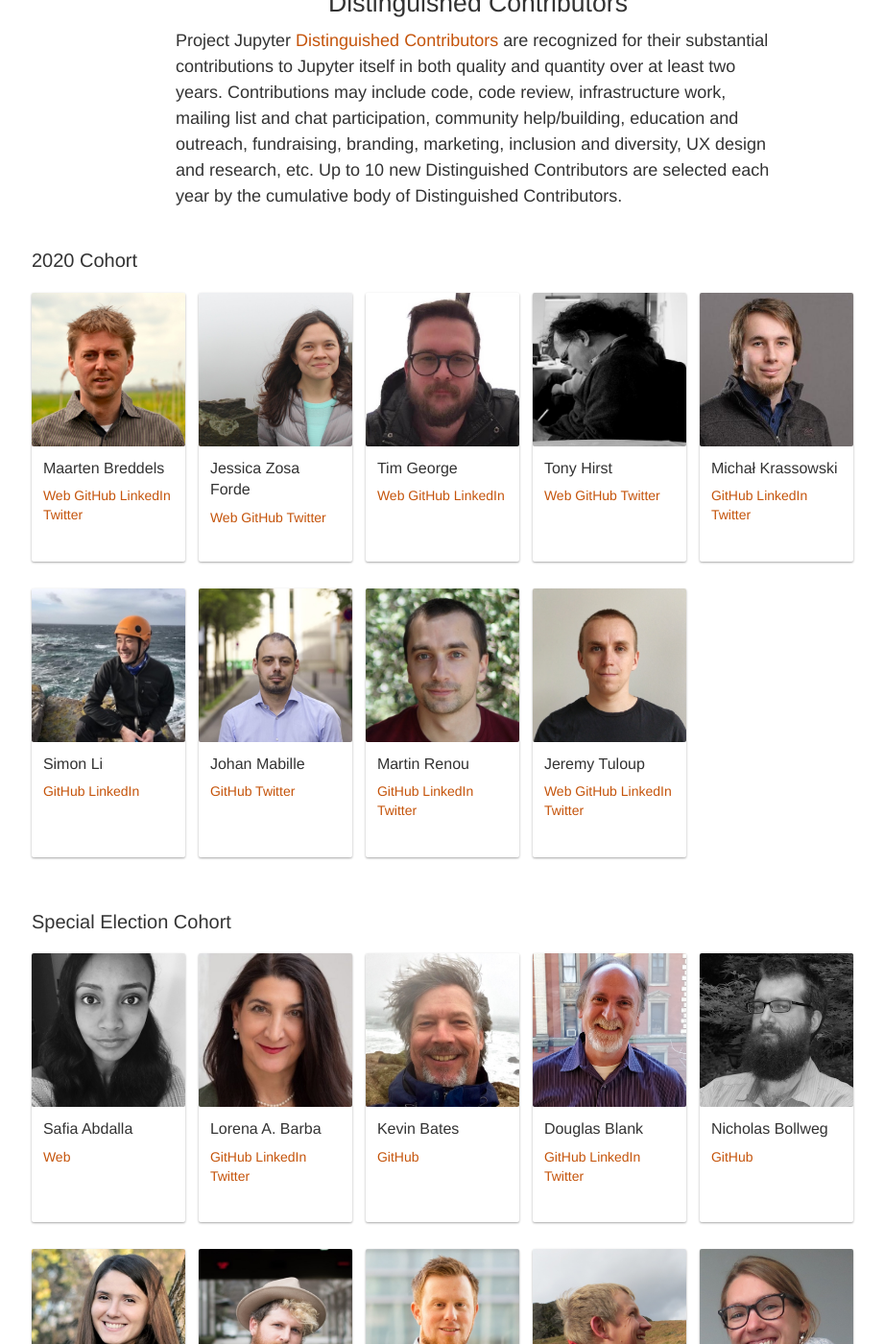
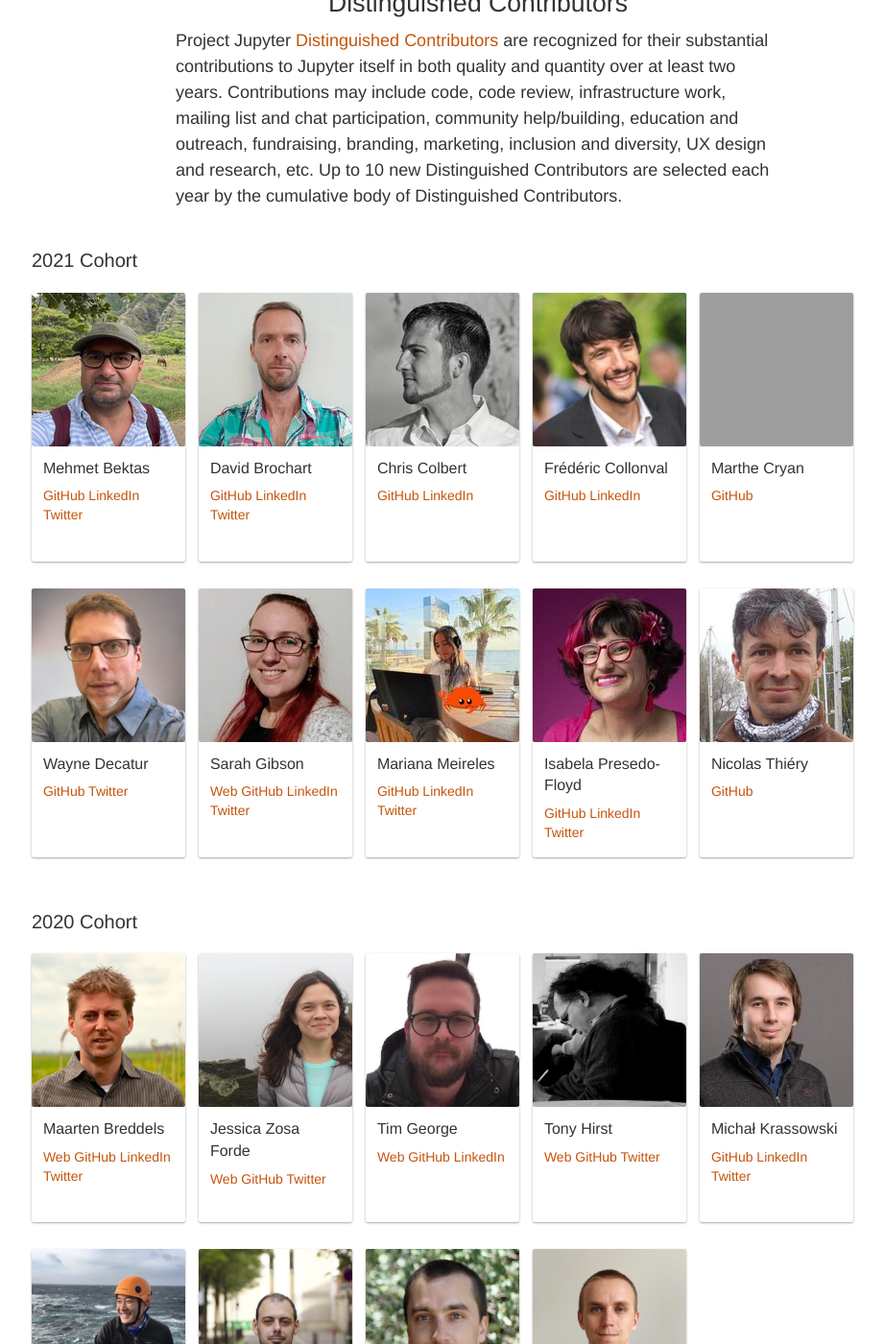
Before and after one commit to jupyter/jupyter.github.io, a Jekyll site: the page built from about.html, in a window 1280 px wide and 1400 px high, scrolled down 724 px. Shown: the whole window at 96% size, without its empty margins (142-1063 px from the left). Built offline with Jekyll 4.4.1, drawn with Linux system fonts in a browser that asks for light colours; comment, search, counter and statistics services are not loaded; grey boxes are pictures that could not be loaded.

Commit message:
Added Jupyter Dinstinguished Contributors 2021 cohort

```diff
--- a/about.html
+++ b/about.html
@@ -16,6 +16,52 @@
   The role of the Jupyter Steering Council is to ensure, through working with and serving the broader Jupyter community, the long-term well-being of the project, both technically and as a community. The Jupyter Steering Council currently consists of the following members (in alphabetical order).
 
 # All bio photos should go in assets/bios cut at 160x160px
+distinguished_2021:
+  - name: Mehmet Bektas
+    photo: Mehmet_Bektas.jpg
+    twitter_handle: https://twitter.com/mbektash
+    gh_handle: https://github.com/mbektas
+    linkedin: https://www.linkedin.com/in/mehmet-bektas/
+  - name: David Brochart
+    photo: David_Brochart.jpg
+    twitter_handle: https://twitter.com/davidbrochart
+    gh_handle: https://github.com/davidbrochart
+    linkedin: https://www.linkedin.com/in/david-brochart-4208721/
+  - name: Chris Colbert
+    photo: Chris_Colbert.jpg
+    gh_handle: https://github.com/sccolbert
+    linkedin: https://www.linkedin.com/in/chris-colbert-89699b7/
+  - name: Frédéric Collonval
+    photo: Frederic_Collonval.jpg
+    gh_handle: https://github.com/fcollonval
+    linkedin: https://www.linkedin.com/in/frederic-collonval-41147955/
+  - name: Marthe Cryan
+    photo: Marthe_Cryan.jpg
+    gh_handle: http://github.com/marthacryan
+  - name: Wayne Decatur
+    photo: Wayne_Decatur.jpg
+    twitter_handle: https://twitter.com/Fomightez
+    gh_handle: https://github.com/fomightez
+  - name: Sarah Gibson
+    photo: Sarah_Gibson.jpg
+    twitter_handle: https://twitter.com/drsarahlgibson
+    gh_handle: https://github.com/sgibson91
+    linkedin: https://www.linkedin.com/in/drsarahlgibson/
+    personal: https://sgibson91.github.io/
+  - name: Mariana Meireles
+    photo: Mariana_Meireles.jpg
+    twitter_handle: https://twitter.com/mari_meir
+    gh_handle: https://github.com/marimeireles/
+    linkedin: https://www.linkedin.com/in/mariana-meireles/
+  - name: Isabela Presedo-Floyd
+    photo: Isabela_Presedo-Floyd.jpg
+    gh_handle: https://github.com/isabela-pf
+    linkedin: https://www.linkedin.com/in/isabela-presedo-floyd-32b99a160/
+    twitter_handle: https://twitter.com/isabelapf2
+  - name: Nicolas Thiéry
+    photo: Nicolas_Thiery.jpg
+    gh_handle: https://github.com/nthiery
+
 distinguished_2020:
   - name: Maarten Breddels
     photo: Maarten_Breddels.jpg
@@ -390,6 +436,21 @@
     </div>
 
     <div class="content content--wide">
+      <h3>2021 Cohort</h3>
+      <div class="biocard-wrapper">
+      {% for bio in page.distinguished_2021 %}
+        {% include biocard.html
+            name=bio.name
+            photo=bio.photo
+            loading='eager'
+            personal=bio.personal
+            gh_handle=bio.gh_handle
+            linkedin=bio.linkedin
+            twitter_handle=bio.twitter_handle
+        %}
+      {% endfor %}
+      </div>
+
       <h3>2020 Cohort</h3>
       <div class="biocard-wrapper">
       {% for bio in page.distinguished_2020 %}
```
Also changed, not shown: assets/bios/Chris_Colbert.jpg (added), assets/bios/David_Brochart.jpg (added), assets/bios/Frederic_Collonval.jpg (added), assets/bios/Isabela_Presedo-Floyd.jpg (added), assets/bios/Mariana_Meireles.jpg (added), assets/bios/Martha_Cryan.jpg (added), assets/bios/Mehmet_Bektas.jpg (added), assets/bios/Nicolas_Thiery.jpg (added), assets/bios/Sarah_Gibson.jpg (added), assets/bios/Wayne_Decatur.jpg (added).
